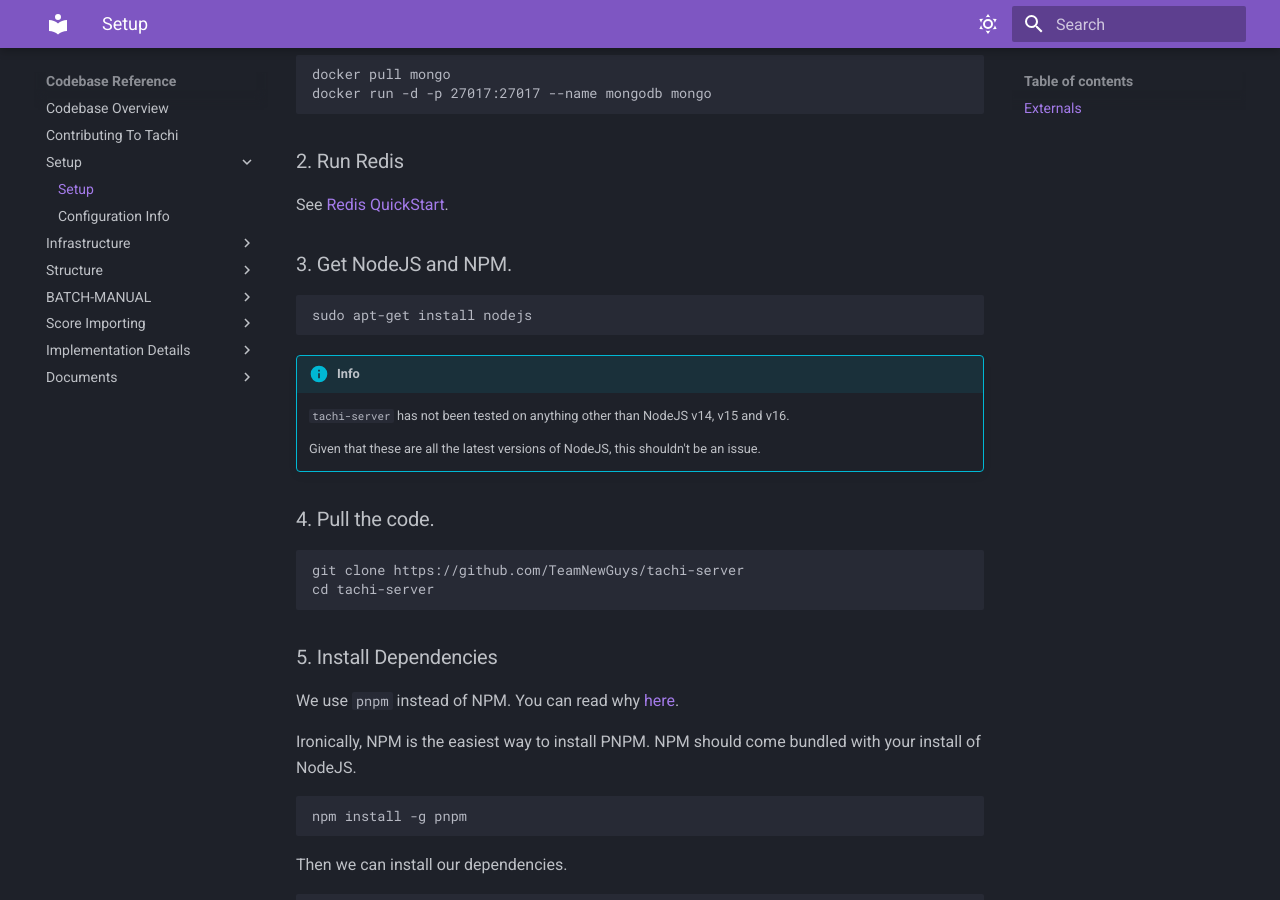
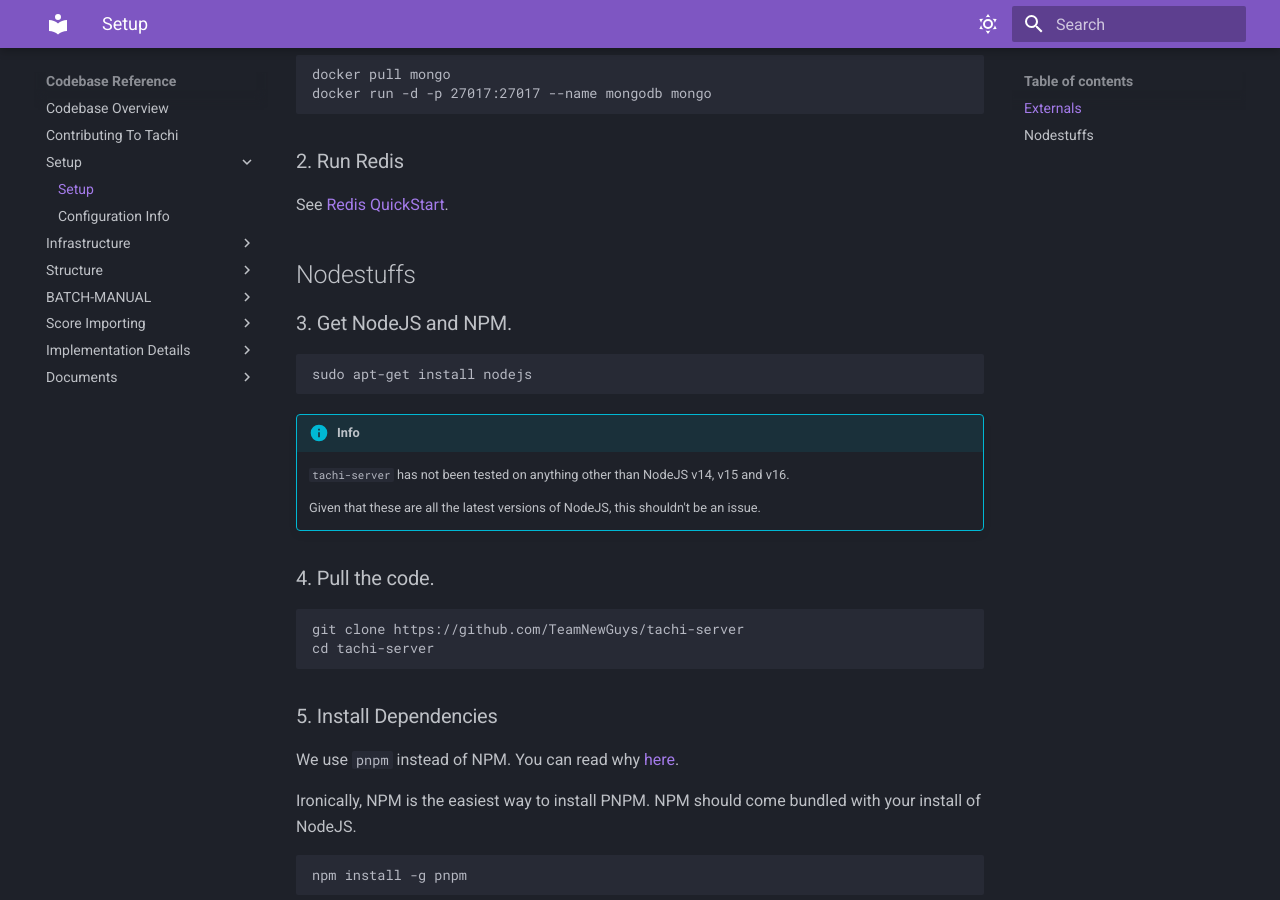
Before and after one commit to zkrising/Tachi, an MkDocs documentation site: the page built from docs/docs/codebase/setup/setup.md, in a window 1280 px wide and 900 px high, scrolled down 553 px. Built offline with MkDocs 1.6.1 and Material for MkDocs 9.7.7, drawn with Linux system fonts in a browser that asks for light colours.

Commit message:
Add another proper header to setup page

```diff
--- a/docs/docs/codebase/setup/setup.md
+++ b/docs/docs/codebase/setup/setup.md
@@ -22,6 +22,8 @@ docker run -d -p 27017:27017 --name mongodb mongo
 ### 2. Run Redis
 
 See [Redis QuickStart](https://redis.io/topics/quickstart).
+
+## Nodestuffs
 
 ### 3. Get NodeJS and NPM.
 
```
